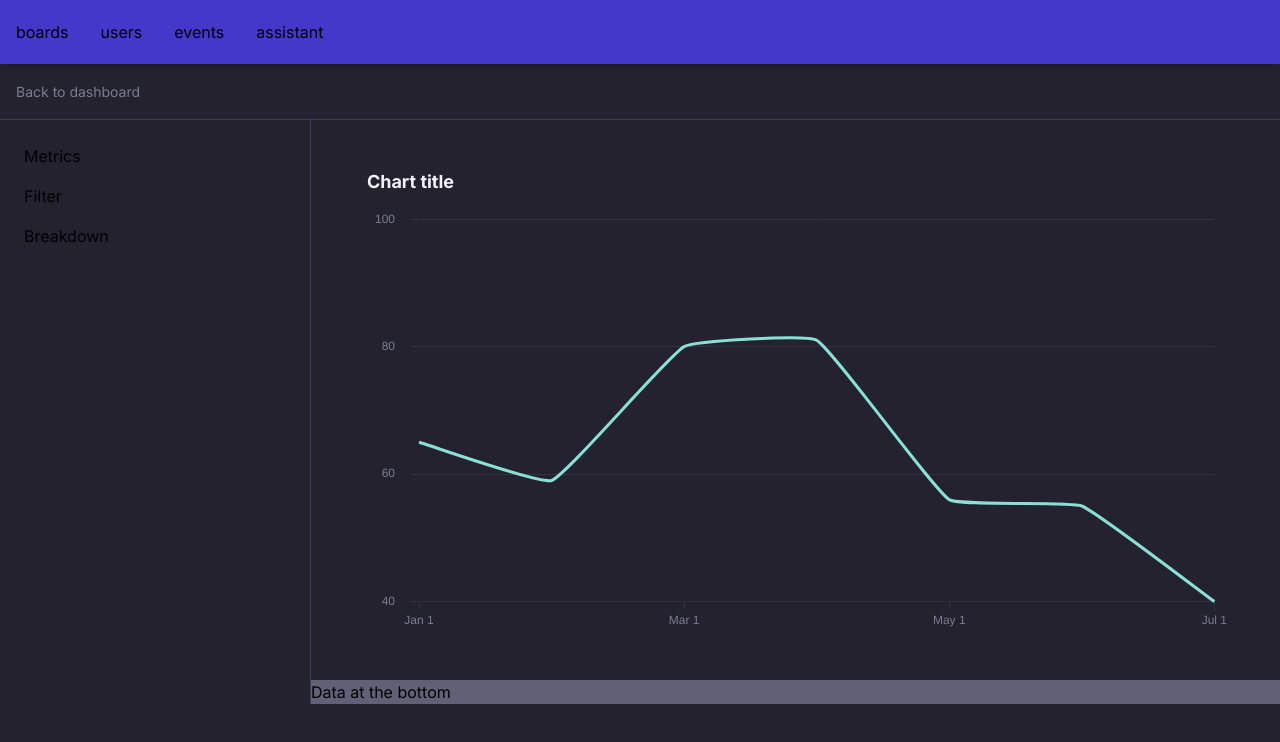
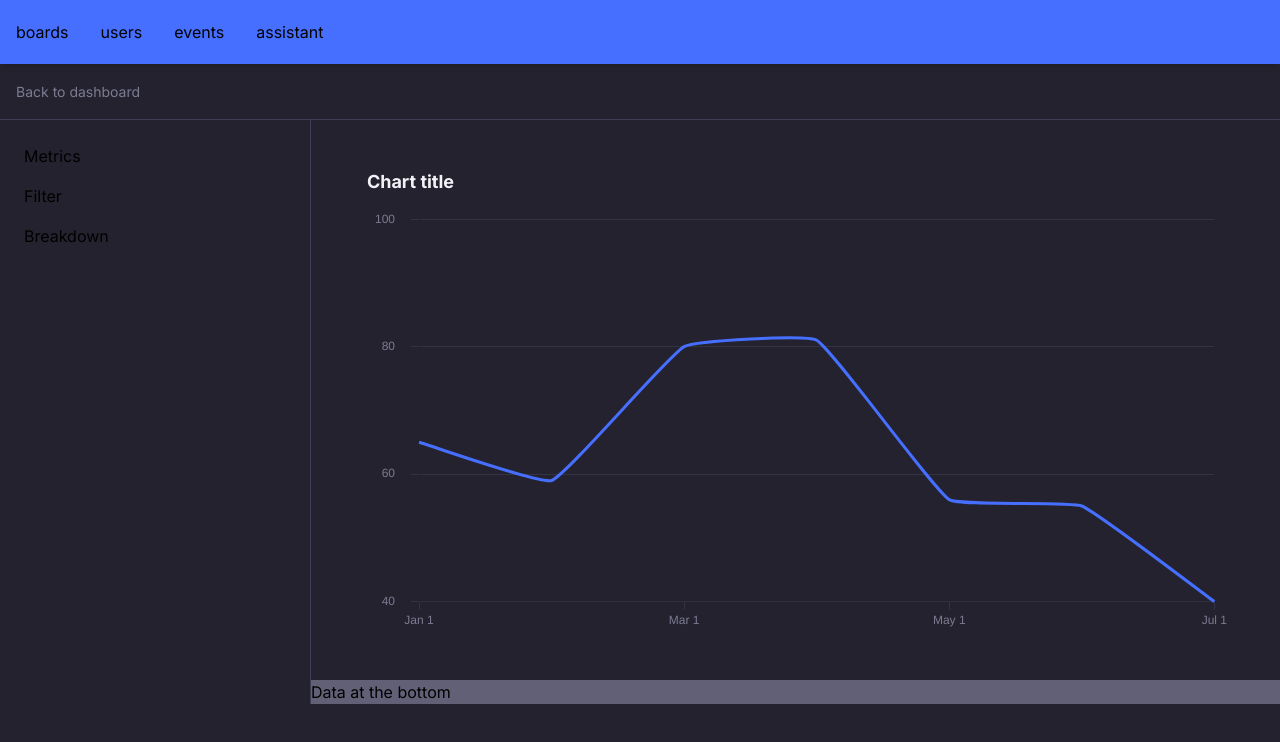
Before and after one commit to benawad/voidpulse, a Next.js app in the folder web/: page /chart in a window 1280 px wide. Shown: the top 742 px of the page. Built offline with nearby package versions, Linux system fonts and the light colour scheme.

Commit message:
electric blue theme

```diff
--- a/web/src/app/globals.css
+++ b/web/src/app/globals.css
@@ -49,7 +49,7 @@ body {
   @apply transition-colors hover:bg-primary-100/5 cursor-pointer;
 }
 .text.hoverable {
-  @apply transition-colors hover:text-secondary-main-100 ;
+  @apply transition-colors hover:text-secondary-signature-100 ;
 }
 .subtext {
   @apply text-xs text-primary-500;
--- a/web/src/app/ui/Charts/ChartStyle.ts
+++ b/web/src/app/ui/Charts/ChartStyle.ts
@@ -4,19 +4,19 @@ const colors = config.theme.extend.colors;
 export const lineChartStyle = {
   fill: false,
   tension: 0.1,
-  borderColor: colors.secondary["zen-100"],
+  borderColor: colors.secondary["signature-100"],
   pointRadius: 0,
   pointHitRadius: 16,
   pointHoverRadius: 8,
-  pointBorderColor: colors.secondary["zen-100"],
+  pointBorderColor: colors.secondary["signature-100"],
 };
 
 export const donutChartStyle = {
   backgroundColor: [
-    colors.secondary["zen-100"],
-    colors.secondary["energy-100"],
-    colors.secondary["mind-100"],
-    colors.secondary["body-100"],
+    colors.secondary["signature-100"],
+    colors.secondary["complement-100"],
+    "#00B2FF",
+    "#2C3D95",
   ],
   borderColor: ["transparent"],
   hoverOffset: 4,
@@ -24,13 +24,13 @@ export const donutChartStyle = {
 
 export const barChartStyle = {
   backgroundColor: [
-    colors.secondary["zen-100"],
-    colors.secondary["energy-100"],
-    colors.secondary["mind-100"],
-    colors.secondary["body-100"],
-    colors.secondary["ego-100"],
-    colors.secondary["aura-100"],
-    colors.secondary["psyche-100"],
+    colors.secondary["signature-100"],
+    colors.secondary["complement-100"],
+    "#00B2FF",
+    colors.secondary["signature-200"],
+    "#F2BF3C",
+    "#EF8C34",
+    "#DC5068",
   ],
   borderColor: ["transparent"],
   borderWidth: 2,
--- a/web/src/app/ui/HeaderNav.tsx
+++ b/web/src/app/ui/HeaderNav.tsx
@@ -7,7 +7,7 @@ export const HeaderNav: React.FC<HeaderNavProps> = ({}) => {
   const headerItemStyle =
     "p-3 lg:p-3 m-1 hoverable area rounded-lg items-center flex text-center";
   return (
-    <div className="w-full h-16 bg-gradient-to-b from-indigo-700 to-indigo-700 shadow-md fixed top-0 z-50">
+    <div className="w-full h-16 bg-gradient-to-r from-secondary-signature-100 to-secondary-signature-100 shadow-md fixed top-0 z-50">
       <div className="flex-row flex justify-start h-full">
         <Link href="/" className={headerItemStyle}>
           boards
--- a/web/src/app/ui/dashboard/ChartThumbnail.tsx
+++ b/web/src/app/ui/dashboard/ChartThumbnail.tsx
@@ -49,7 +49,7 @@ export const ChartThumbnail: React.FC<ChartThumbnailProps> = ({
       <Link href="/chart">
         <div className="px-5 py-4 h-24 hoverable area group">
           <h2
-            className={`mb-3 text-l font-semibold text-primary-100 group-hover:text-secondary-main-100 transition-colors`}
+            className={`mb-3 text-l font-semibold text-primary-100 group-hover:text-secondary-signature-100 transition-colors`}
           >
             {title}
             {/* <span className="inline-block transition-transform group-hover:translate-x-1 motion-reduce:transform-none opacity-35 ml-2">
--- a/web/tailwind.config.ts
+++ b/web/tailwind.config.ts
@@ -14,37 +14,10 @@ const config = {
 
       colors: {
         secondary: {
-          //Currently similar to Mixpanel's color for easy testing.
-          "main-100": "#676BF6",
-
-          //Old colors from game - need to be changed.
-          //Should probably be renamed to something easier to edit.
-          "zen-100": "#89E0D7",
-          "zen-200": "#61A99C",
-
-          "body-100": "#D6545A",
-          "body-200": "#A6363B",
-
-          "mind-100": "#6EA0C2",
-          "mind-200": "#386B8E",
-
-          "aura-100": "#B8C9EA",
-          "aura-200": "#7D92BC",
-
-          "energy-100": "#E59963",
-          "energy-200": "#B86D37",
-
-          "ego-100": "#F3B63E",
-          "ego-200": "#D39112",
-
-          "psyche-100": "#A39ED3",
-          "psyche-200": "#7873AA",
-
-          "heart-100": "#B21E4A",
-          "heart-200": "#6C0A28",
-
-          "soul-100": "#5D677A",
-          "soul-200": "#374664",
+          // "main-100": "#676BF6",
+          "signature-100": "#466FFF",
+          "signature-200": "#2C3D95",
+          "complement-100": "#24F0E1",
         },
         primary: {
           100: "#F1F1F7",
```
